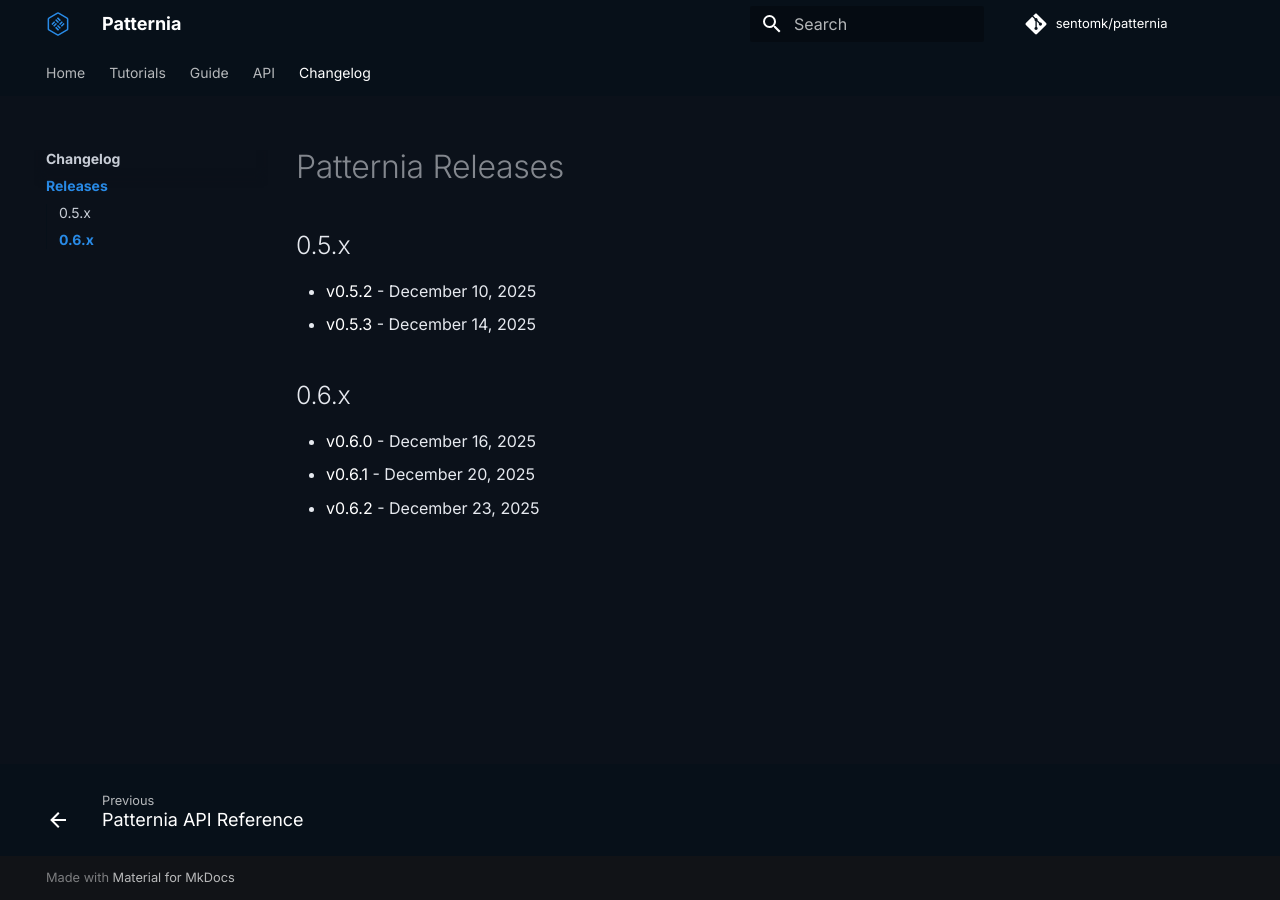
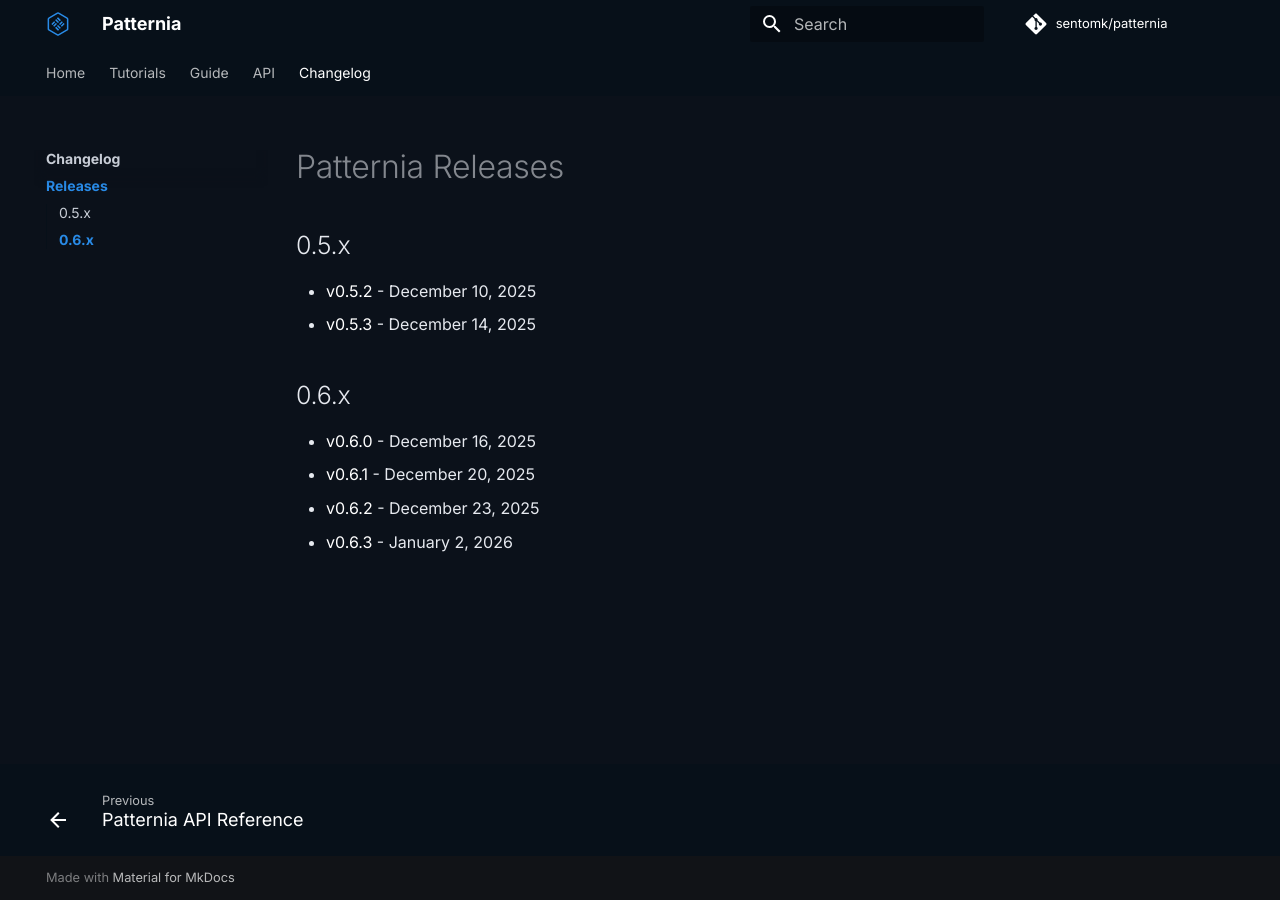
Before and after one commit to sentomk/patternia, an MkDocs documentation site: the page built from docs/changelog/releases.md, in a window 1280 px wide. Built offline with MkDocs 1.6.1 and Material for MkDocs 9.7.7, drawn with Linux system fonts in a browser that asks for light colours; comment, search, counter and statistics services are not loaded.

Commit message:
docs: add v0.6.3 release entry to changelog

```diff
--- a/docs/changelog/releases.md
+++ b/docs/changelog/releases.md
@@ -8,3 +8,4 @@
 - [v0.6.0](v0.6.0.md) - December 16, 2025
 - [v0.6.1](v0.6.1.md) - December 20, 2025
 - [v0.6.2](v0.6.2.md) - December 23, 2025
+- [v0.6.3](v0.6.3.md) - January 2, 2026
```
